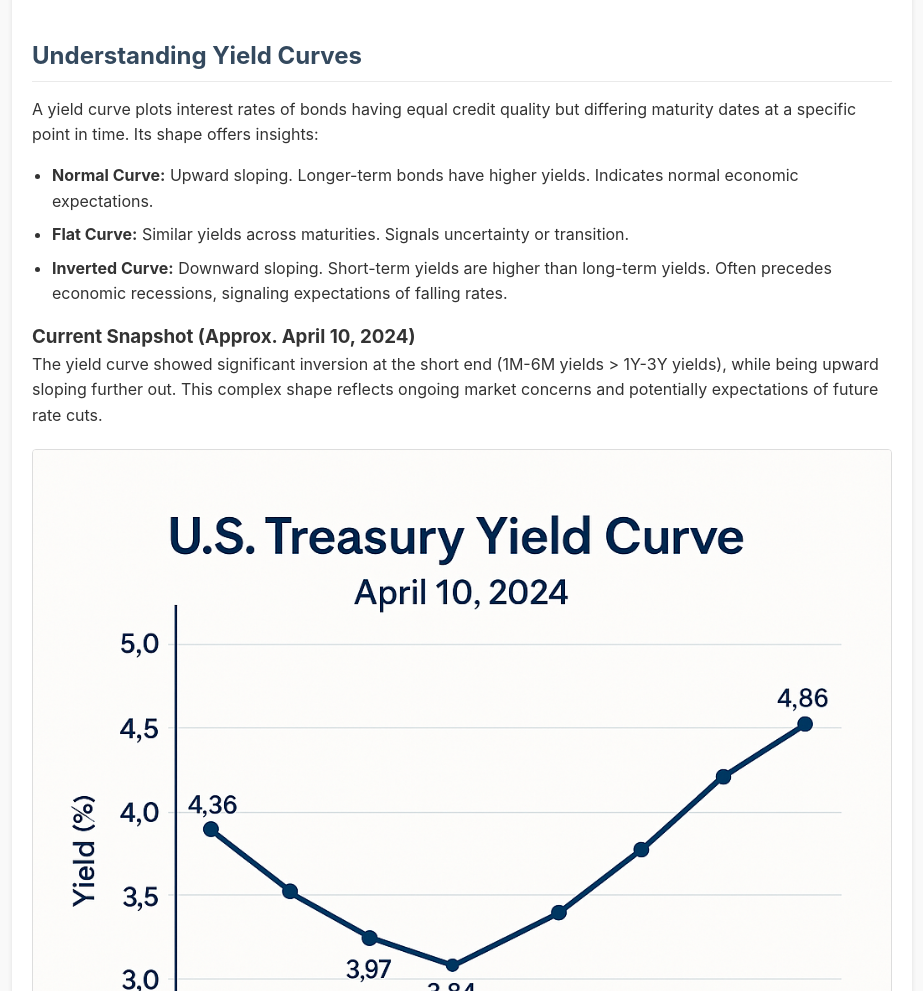
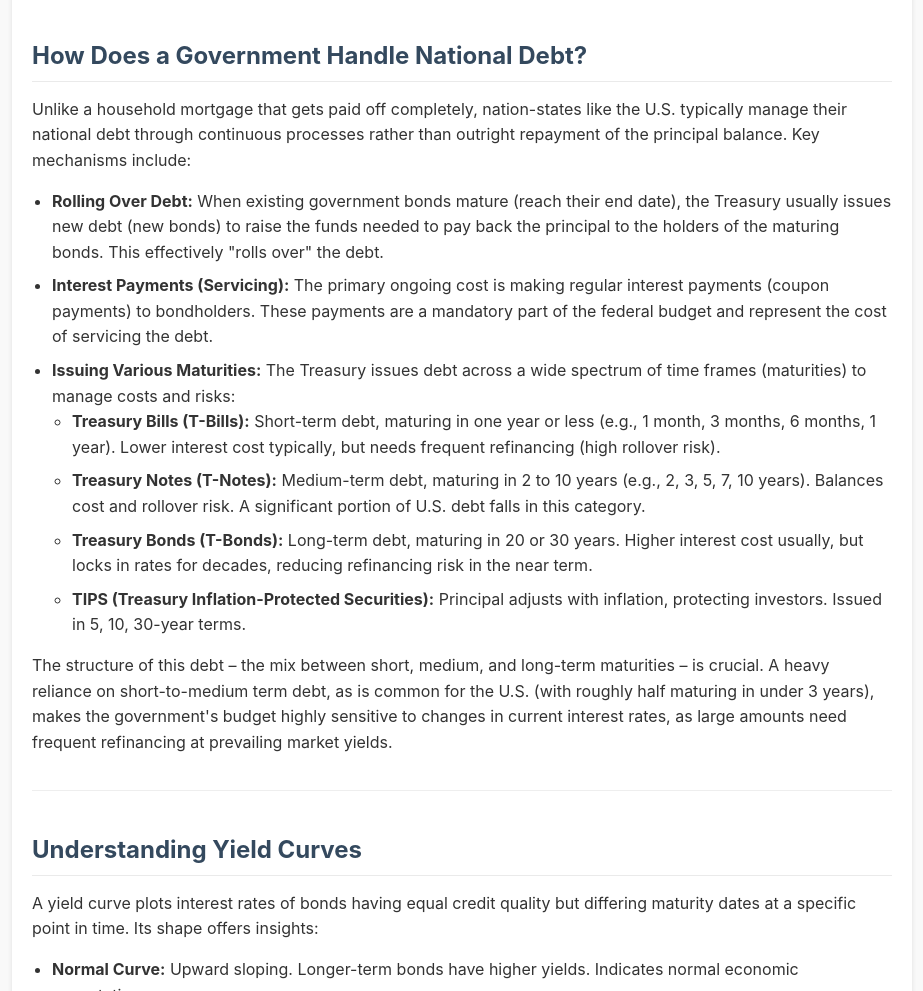
Before and after one commit to codermrrob/tradewar.report, a plain HTML site: page index.html in a window 1280 px wide. Shown: the part 496-1487 px from the top of the page, without its empty margins (178-1101 px from the left). Drawn offline with Linux system fonts and the light colour scheme.

Commit message:
added debt repayment

```diff
--- a/index.html
+++ b/index.html
@@ -16,6 +16,24 @@
         <section id="significance">
             <h2>The Importance of U.S. Treasury Yields</h2>
             <p>U.S. Treasury yields are more than just interest rates; they are fundamental benchmarks for global finance. They reflect market sentiment on inflation, economic growth, Federal Reserve policy, and crucially, confidence in U.S. fiscal management. With the national debt at approximately $36.7 trillion, even small yield changes have massive implications for government borrowing costs and overall financial stability.</p>
+        </section>
+
+        <section id="debt-repayment">
+            <h2>How Does a Government Handle National Debt?</h2>
+            <p>Unlike a household mortgage that gets paid off completely, nation-states like the U.S. typically manage their national debt through continuous processes rather than outright repayment of the principal balance. Key mechanisms include:</p>
+            <ul>
+                <li><strong>Rolling Over Debt:</strong> When existing government bonds mature (reach their end date), the Treasury usually issues new debt (new bonds) to raise the funds needed to pay back the principal to the holders of the maturing bonds. This effectively "rolls over" the debt.</li>
+                <li><strong>Interest Payments (Servicing):</strong> The primary ongoing cost is making regular interest payments (coupon payments) to bondholders. These payments are a mandatory part of the federal budget and represent the cost of servicing the debt.</li>
+                <li><strong>Issuing Various Maturities:</strong> The Treasury issues debt across a wide spectrum of time frames (maturities) to manage costs and risks:
+                    <ul>
+                        <li><strong>Treasury Bills (T-Bills):</strong> Short-term debt, maturing in one year or less (e.g., 1 month, 3 months, 6 months, 1 year). Lower interest cost typically, but needs frequent refinancing (high rollover risk).</li>
+                        <li><strong>Treasury Notes (T-Notes):</strong> Medium-term debt, maturing in 2 to 10 years (e.g., 2, 3, 5, 7, 10 years). Balances cost and rollover risk. A significant portion of U.S. debt falls in this category.</li>
+                        <li><strong>Treasury Bonds (T-Bonds):</strong> Long-term debt, maturing in 20 or 30 years. Higher interest cost usually, but locks in rates for decades, reducing refinancing risk in the near term.</li>
+                        <li><strong>TIPS (Treasury Inflation-Protected Securities):</strong> Principal adjusts with inflation, protecting investors. Issued in 5, 10, 30-year terms.</li>
+                    </ul>
+                </li>
+            </ul>
+            <p>The structure of this debt – the mix between short, medium, and long-term maturities – is crucial. A heavy reliance on short-to-medium term debt, as is common for the U.S. (with roughly half maturing in under 3 years), makes the government's budget highly sensitive to changes in current interest rates, as large amounts need frequent refinancing at prevailing market yields.</p>
         </section>
 
         <section id="yield-curves">
```
